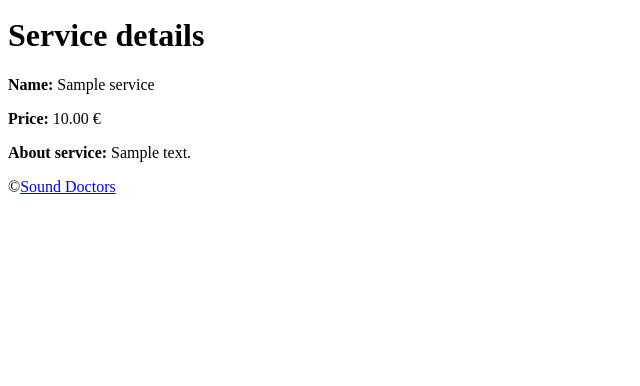
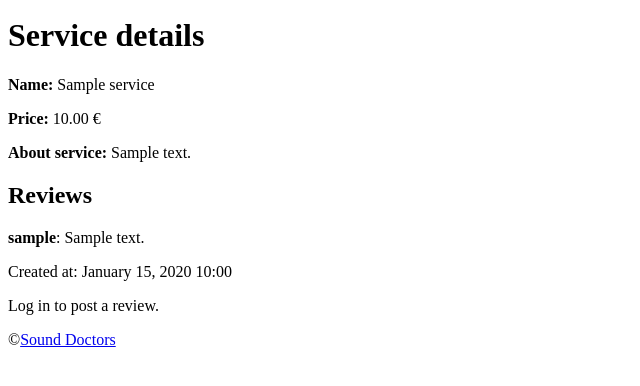
Before and after one commit to povilastsk/ptu16_sound_doctors, a Django app: page /services/1/ in a window 1280 px wide. Shown: the part 165-551 px from the top of the page, without its empty margins (0-640 px from the left). Run offline with Django 4.2, Linux system fonts and the light colour scheme; tables that the repository leaves empty hold one stand-in row (values such as "Sample post").

Commit message:
service reviews

```diff
--- a/sound_doctors/clinic/forms.py
+++ b/sound_doctors/clinic/forms.py
@@ -17,3 +17,9 @@ class ServiceReviewForm(forms.ModelForm):
         labels = {
             'content': '',
         }
+
+    def clean_content(self):
+        content = self.cleaned_data.get('content')
+        if not content:
+            raise forms.ValidationError("Review content cannot be empty.")
+        return content
--- a/sound_doctors/clinic/templates/clinic/service_detail.html
+++ b/sound_doctors/clinic/templates/clinic/service_detail.html
@@ -6,5 +6,24 @@
     <p><strong>{% trans "name"|capfirst %}:</strong> {{ service.name }}</p>
     <p><strong>{% trans "price"|capfirst %}:</strong> {{ service.price }} €</p>
     <p><strong>{% trans "about service"|capfirst %}:</strong> {{ service.about|safe }}</p>
-
+    <h2>{% trans "reviews"|capfirst %}</h2>
+{% for review in reviews %}
+    <div class="review">
+        <p><strong>{{ review.reviewer.username }}</strong>: {{ review.content }}</p>
+        <p class="timestamp">{% trans "created at:"|capfirst %} {{ review.created_at|date:"F j, Y H:i" }}</p>
+    </div>
+{% endfor %}
+    {% if user.is_authenticated %}
+    <h2>{% trans "post a review"|capfirst %}</h2>
+    <form method="post" action="{% url 'service_detail' pk=service.id %}">
+        {% csrf_token %}
+        {{ form.as_p }}
+        {% for error in form.non_field_errors %}
+            <p class="error">{{ error }}</p>
+        {% endfor %}
+        <button type="submit">{% trans "Post Review"|capfirst %}</button>
+    </form>
+{% else %}
+    <p>{% trans "Log in to post a review."|capfirst %}</p>
+{% endif %}
 {% endblock content %}
--- a/sound_doctors/clinic/views.py
+++ b/sound_doctors/clinic/views.py
@@ -53,6 +53,27 @@ class ServiceDetailView(DetailView):
     template_name = 'clinic/service_detail.html'
     context_object_name = 'service'
 
+    def get_context_data(self, **kwargs):
+        context = super().get_context_data(**kwargs)
+
+        context['reviews'] = models.ServiceReview.objects.filter(service=self.object).order_by('-created_at')
+
+        context['form'] = forms.ServiceReviewForm(initial={'service': self.object.id, 'reviewer': self.request.user.id})
+
+        return context
+
+    def post(self, request, *args, **kwargs):
+        form = forms.ServiceReviewForm(request.POST)
+        if form.is_valid():
+            form.save()
+            return redirect(reverse('service_detail', kwargs={'pk': self.kwargs['pk']}))
+        else:
+            # Handle form errors if needed
+            pass
+
+        # If the form is not valid, render the detail view with errors
+        return self.get(request, *args, **kwargs)
+
 
 class DoctorListView(ListView):
     model = models.Doctor
```
